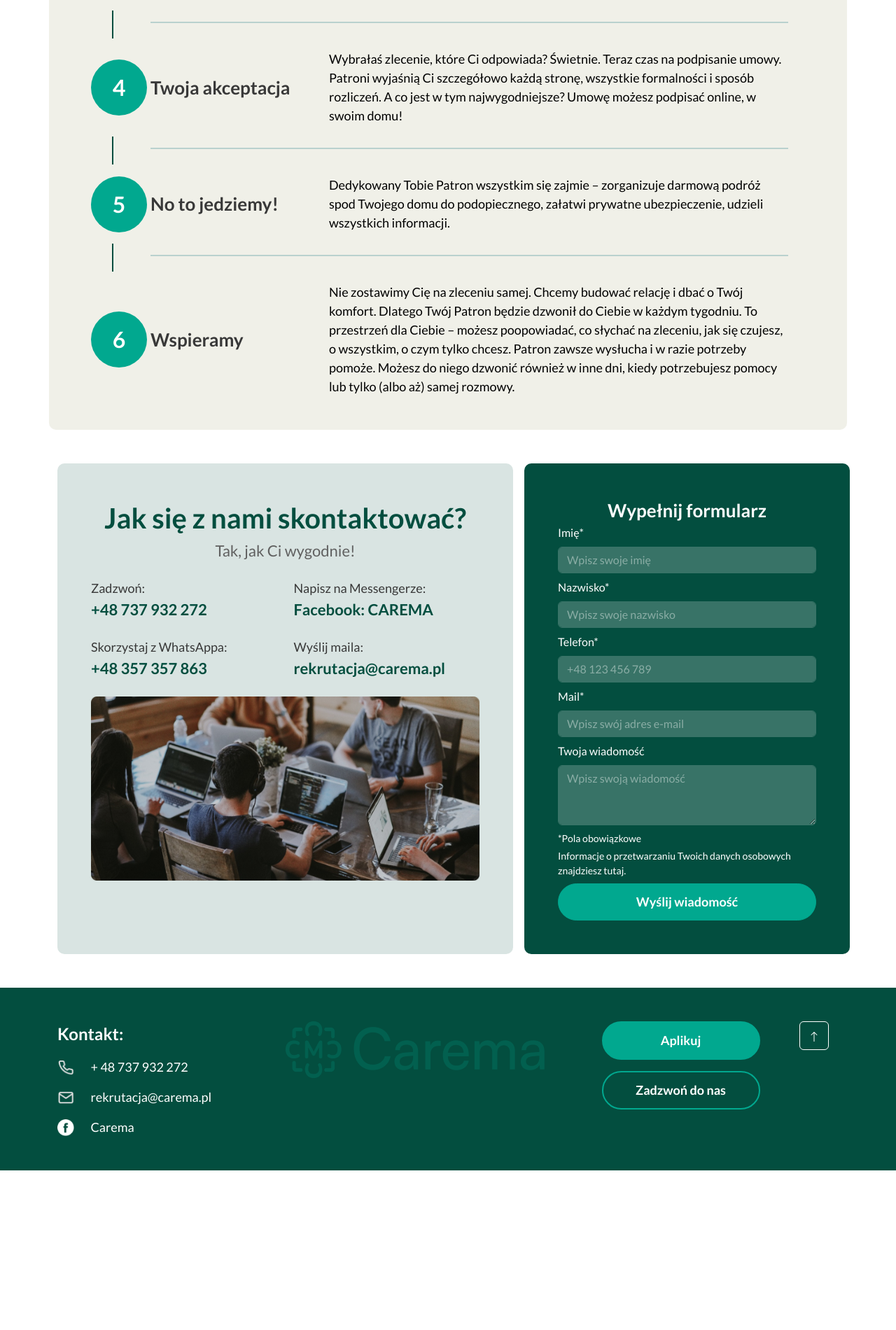
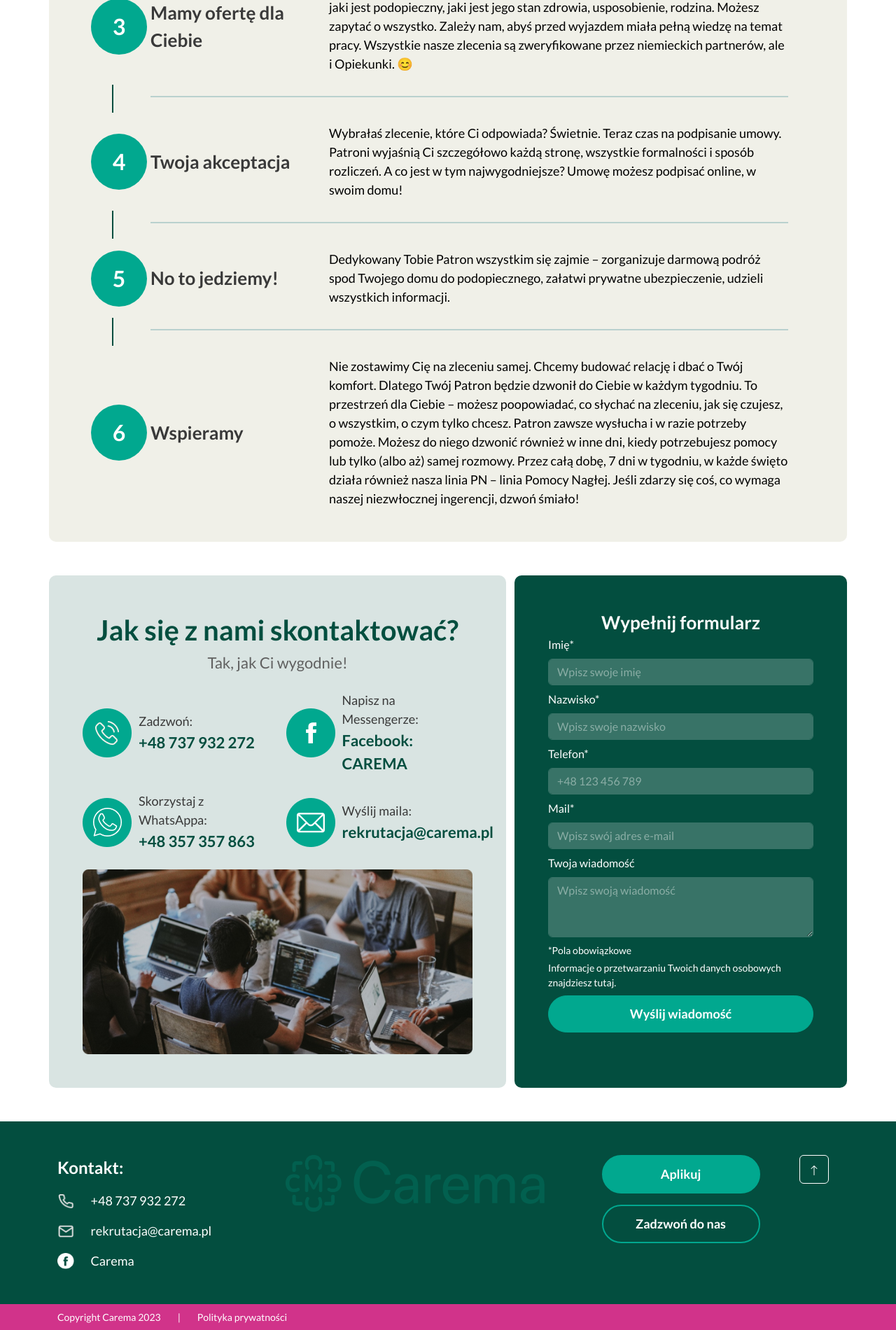
Before and after one commit to adrianbozko/Carema, a PHP site: page / in a window 1280 px wide. Shown: the part 2749-4649 px from the top of the page at 70% size. Before the commit the page ends 4421 px from the top, so only its background shows below. Run offline with PHP 8.4, Linux system fonts and the light colour scheme.

Commit message:
added pink footer, icons in contact section, updated copy, minor bugifxes

```diff
--- a/css/style.css
+++ b/css/style.css
@@ -5,7 +5,7 @@
     --main-color-2: #01A88F;
     --extra-color-1: #D1338A;
     --extra-color-2: #F0F0E8;
-    --text-color-1: #383838;
+    --text-color-1: #393939;
     --text-color-2: #606060;
   }
 
@@ -23,7 +28,19 @@ body {
     background-color: var(--main-color-2);
 }
 
+.no-padding-left {
+    padding-left: 0px
+}
+
+.no-padding-right {
+    padding-right: 0px
+}
+
 /* Nav */
+
+.nav-item a {
+    color: var(--text-color-1);
+}
 
 .nav-link, .nav-link:hover {
     color: var(--text-color-1);
@@ -354,6 +385,10 @@ a, a:link, a:visited, a:active {
     text-align: center;
  }
 
+ .icon {
+    margin-right: 10px;
+ }
+
  .forms2 .form-label {
     color: #ffffff;
  }
@@ -365,6 +400,11 @@ a, a:link, a:visited, a:active {
 .forms2 .form-control {
     background-color: #387367;
     border-color: #387367;
+    color: #ffffff;
+}
+
+.forms2 .form-control:hover {
+    border: 1px solid #ffffff;
 }
 
 .forms2 .form-control::-webkit-input-placeholder {
@@ -418,6 +468,15 @@ a, a:link, a:visited, a:active {
     line-height: 1.5;
 }
 
+.btn-arrow-up:hover {
+    background-color: var(--extra-color-1);
+}
+
+.footer-pink-box {
+    background-color: var(--extra-color-1);
+    color: #ffffff;
+}
+
  @media only screen and (max-width: 1399px) {
     .forms {
       display: none;
--- a/index.html
+++ b/index.html
@@ -11,7 +11,7 @@
   </head>
   <body>
     <header>
-        <div class="container">
+        <div class="container" id="top">
             <div class="row clearfix align-items-center">
                 <div class="col-md-2">
                     <div class="logo">
@@ -52,7 +52,7 @@
             <div class="form-background">
               <img class="form-background-bg img-fluid" src="images/head_background.png"/>
               <img class="form-background-text img-fluid" src="images/form_text.png"/>
-              <div class="col-4 forms">
+              <div class="col-4 forms" id="form1">
                 <div class="forms-title text-center">Wypełnij formularz</div>
                 <div class="forms-subtitle text-center">Znajdziemy dla Ciebie pracę!</div>
                 <form>
@@ -66,10 +66,10 @@
                   </div>
                   <div class="mb-3">
                     <label for="phone" class="form-label">Telefon*</label>
-                    <input type="tel" class="form-control" id="phone" name="phone" minlength="9" placeholder="123456789" required>
+                    <input type="tel" class="form-control" id="phone" name="phone" minlength="9" placeholder="+48 123 456 789" required>
                   </div>
-                  <label for="btn-nieznam" class="form-label">Znajomość języka niemiekiego</label>
-                  <div class="mb-3 d-flex justify-content-around">
+                  <label for="checki" class="form-label">Znajomość języka niemiekiego</label>
+                  <div class="mb-3 d-flex justify-content-around checki">
                     <input type="radio" class="btn-check" id="btn-nieznam" name="language_level" autocomplete="off">
                     <label class="btn btn-form-check" for="btn-nieznam">Nie znam</label>
                     <input type="radio" class="btn-check" id="btn-podstawowa" name="language_level" autocomplete="off">
@@ -107,7 +107,11 @@
           Kim jesteśmy?
         </div>
         <div class="who-description mb-5">
-          W Carema zapewniamy pracę dla Opiekunek i Opiekunów seniorów w Niemczech.<br />U nas możesz liczyć na transparentne warunki zatrudnienia, atrakcyjne wynagrodzenie,<br />wsparcie koordynatorów i pomoc przez całą dobę. Twój komfort jest dla nas najważniejszy.
+          Oto my – Twój zespół!<br />
+          <b>Nasze doświadczenie w branży opiekuńczej</b> można liczyć w latach.<br />
+          Dlatego postanowiliśmy wziąć sprawy w swoje ręce i stworzyć CAREMĘ.<br />
+          Nasz cel jest prosty: <b>pomóc Ci znaleźć pracę</b> w zawodzie Opiekunki w Niemczech.<br />
+          Nie tylko przedstawimy Ci odpowiednie zlecenie. <b>Chcemy przerwać utarte schematy i skupić się<br />na Tobie,</b> być dla Ciebie pełnym wsparciem!
         </div>
         <div class="who-team row">
           <div class="col">
@@ -209,7 +213,7 @@
               Zgłoś się do nas
             </div>
             <div class="col-8 recruitment-process-text">
-              Myślisz o wyjeździe do pracy, szukasz odpowiedniego zlecenia? Daj nam znać! Jak?<br />Jak tylko Ci wygodnie. 😉 Możesz zadzwonić i od razu podpytać Patronów o wszystko, co Cię nurtuje, napisać do nas na WhatsAppie lub wypełnić formularz zgłoszeniowy.
+              Myślisz o wyjeździe do pracy, szukasz odpowiedniego zlecenia? Daj nam znać! Jak?<br />Jak tylko Ci wygodnie. 😉 Możesz <a href="tel:+48737932272">zadzwonić</a> i od razu podpytać Patronów o wszystko,<br />co Cię nurtuje, napisać do nas na <a href="https://wa.me/48357357863">WhatsAppie</a> lub <a href="#form1">wypełnić formularz zgłoszeniowy.</a>
             </div>
           </div>
           <div class="row horizontal-line py-3">
@@ -289,7 +293,7 @@
               Wspieramy
             </div>
             <div class="col-8 recruitment-process-text">
-              Nie zostawimy Cię na zleceniu samej. Chcemy budować relację i dbać o Twój komfort. Dlatego Twój Patron będzie dzwonił do Ciebie w każdym tygodniu. To przestrzeń dla Ciebie – możesz poopowiadać, co słychać na zleceniu, jak się czujesz, o wszystkim, o czym tylko chcesz. Patron zawsze wysłucha i w razie potrzeby pomoże. Możesz do niego dzwonić również w inne dni, kiedy potrzebujesz pomocy lub tylko (albo aż) samej rozmowy.
+              Nie zostawimy Cię na zleceniu samej. Chcemy budować relację i dbać o Twój komfort. Dlatego Twój Patron będzie dzwonił do Ciebie w każdym tygodniu. To przestrzeń dla Ciebie – możesz poopowiadać, co słychać na zleceniu, jak się czujesz, o wszystkim, o czym tylko chcesz. Patron zawsze wysłucha i w razie potrzeby pomoże. Możesz do niego dzwonić również w inne dni, kiedy potrzebujesz pomocy lub tylko (albo aż) samej rozmowy. Przez całą dobę, 7 dni w tygodniu, w każde święto działa również nasza linia PN – linia Pomocy Nagłej. Jeśli zdarzy się coś, co wymaga naszej niezwłocznej ingerencji, dzwoń śmiało!
             </div>
           </div>
         </div>
@@ -298,35 +302,49 @@
       <!-- Kontakt & formularz -->
 
       <div class="container mb-5">
-        <div class="d-flex grid gap-3">
-          <div class="col-7 p-5 contact-detail-box">
+        <div class="row">
+          <div class="col-lg-7 no-padding-left">
+            <div class="p-5 contact-detail-box">
               <div class="row contact-main-text justify-content-center">Jak się z nami skontaktować?</div>
             <div class="row contact-sub-text justify-content-center">Tak, jak Ci wygodnie!</div>
             <div class="row my-4">
-              <div class="col">
+              <div class="col d-flex align-items-center">
+                  <img src="images/phone_contact.png" class="img-fluid icon">
+                <div class="details">
                   <div class="contact-info-title">Zadzwoń:</div>
                   <div class="contact-info-details">+48 737 932 272</div>
                 </div>
-              <div class="col">
+              </div>
+              <div class="col d-flex align-items-center">
+                  <img src="images/fb_contact.png" class="img-fluid icon">
+                <div class="details">
                   <div class="contact-info-title">Napisz na Messengerze:</div>
                   <div class="contact-info-details">Facebook: CAREMA</div>
                 </div>
               </div>
+            </div>
             <div class="row">
-              <div class="col">
+              <div class="col d-flex align-items-center">
+                  <img src="images/whatsapp_contact.png" class="img-fluid icon">
+                <div class="details">
                   <div class="contact-info-title">Skorzystaj z WhatsAppa:</div>
                   <div class="contact-info-details">+48 357 357 863</div>
                 </div>
-              <div class="col">
+              </div>
+              <div class="col d-flex align-items-center">
+                  <img src="images/mail_contact.png" class="img-fluid icon">
+                <div class="details">
                   <div class="contact-info-title">Wyślij maila:</div>
                   <div class="contact-info-details">rekrutacja@carema.pl</div>
+                </div>
               </div>
             </div>
             <div class="row mt-4">
               <img src="images/contact_img.png" class="img-fluid">
             </div>
             </div>
-          <div class="col-5 p-5 contact-form-box">
+          </div>
+          <div class="col-lg-5 p-5 contact-form-box">
             <div class="row">
               <div class="contact-form-title">Wypełnij formularz</div>
               <div class="forms2">
@@ -376,37 +394,47 @@
       <div class="container-fluid footer-green-box py-5">
         <div class="container">
           <div class="row">
-            <div class="col-3">
+            <div class="col-lg-3">
               <div class="footer-contact-text">Kontakt:</div>
               <div class="row align-items-center my-3">
                 <div class="col-2"><img src="images/phone.png" class="img-fluid"></div>
-                <div class="col-10 footer-contact-subtext">+ 48 737 932 272</div>
+                <div class="col-10 footer-contact-subtext"><a href="tel:+48737932272">+48 737 932 272</a></div>
               </div>
               <div class="row align-items-center my-3">
                 <div class="col-2"><img src="images/mail.png" class="img-fluid"></div>
-                <div class="col-10 footer-contact-subtext">rekrutacja@carema.pl</div>
+                <div class="col-10 footer-contact-subtext"><a href="mailto:rekrutacja@carema.pl">rekrutacja@carema.pl</a></div>
               </div>
               <div class="row align-items-center mt-3">
                 <div class="col-2"><img src="images/facebook.png" class="img-fluid"></div>
-                <div class="col-10 footer-contact-subtext">Carema</div>
+                <div class="col-10 footer-contact-subtext"><a href="www.facebook.com">Carema</a></div>
               </div>
             </div>
-            <div class="col-5">
+            <div class="col-lg-5">
               <div class="footer-logo d-flex justify-content-center"><img src="images/footerlogo.png" class="img-fluid"></div>
             </div>
-            <div class="col-3">
+            <div class="col-lg-3">
               <div class="footer-contact-buttons vstack gap-3 flex-wrap align-items-center">
                 <div class="btn btn-footer-1">Aplikuj</div>
-                <div class="btn btn-footer-2">Zadzwoń do nas</div>
+                <a class="btn btn-footer-2" role="button" href="tel:+48737932272">Zadzwoń do nas</a>
               </div>
             </div>
-            <div class="col-1">
+            <div class="col-lg-1">
               <div class="d-flex justify-content-center">
-                <button type="button" class="btn btn-arrow-up"><svg xmlns="http://www.w3.org/2000/svg" width="16" height="16" fill="currentColor" class="bi bi-arrow-up" viewBox="0 0 16 16">
+                <a class="btn btn-arrow-up" role="button" href="#top"><svg xmlns="http://www.w3.org/2000/svg" width="16" height="16" fill="currentColor" class="bi bi-arrow-up" viewBox="0 0 16 16">
                   <path fill-rule="evenodd" d="M8 15a.5.5 0 0 0 .5-.5V2.707l3.146 3.147a.5.5 0 0 0 .708-.708l-4-4a.5.5 0 0 0-.708 0l-4 4a.5.5 0 1 0 .708.708L7.5 2.707V14.5a.5.5 0 0 0 .5.5z"/>
-                </svg></button>
+                </svg></a>
               </div>
             </div>
+          </div>
+        </div>
+      </div>
+
+      <div class="container-fluid footer-pink-box">
+        <div class="container">
+          <div class="d-flex py-2">
+            <div class="pink-box-text pe-4">Copyright Carema 2023</div>
+            <div class="pink-box-text pe-4">|</div>
+            <div class="pink-box-text"><a href="politykaprywatnosci">Polityka prywatności</a></div>
           </div>
         </div>
       </div>
```
Also changed, not shown: other parts of css/style.css (+38 -9 lines), images/fb_contact.png (added), images/fff.png (added), images/form_text.png, images/mail_contact.png (added), images/phone_contact.png (added), images/whatsapp_contact.png (added). Lines whose indentation alone changed are shown as unchanged.
